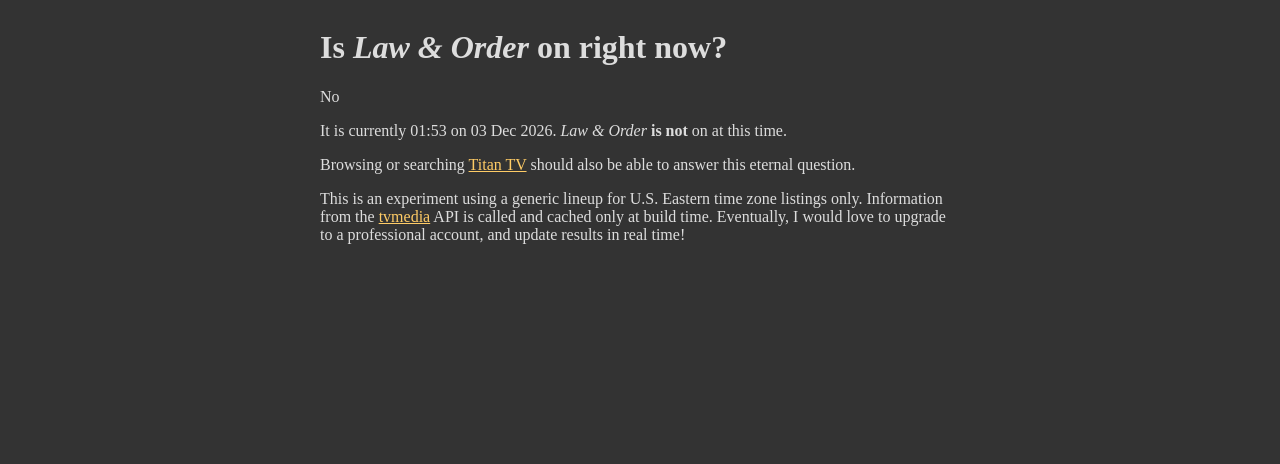
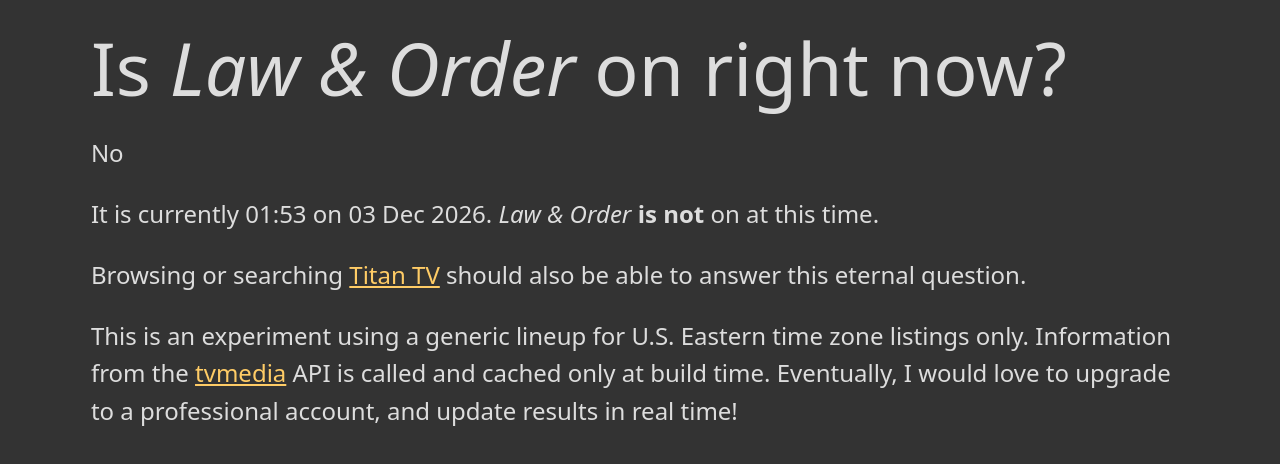
Before and after one commit to reedcodes/law-order, an Eleventy site: page source/index.njk in a window 1280 px wide. Built offline with nearby package versions, Linux system fonts and the light colour scheme; Eleventy itself is replaced by a stand-in of ours; files that its build step writes are made by us from their sources; no server answers.

Commit message:
update styles

```diff
--- a/source/_sass/style.scss
+++ b/source/_sass/style.scss
@@ -1,16 +1,28 @@
+@use 'sass:math';
+
+
+
 body {
   display: grid;
   grid-template-columns:
     [page-start]
-      minmax( 0, 1fr )
+      minmax( 2rem, 1fr )
       [content-start]
-        min( min( 100vw, 100% ), 80ch )
+        min( min( calc( 100vw - 4rem ), calc( 100% - 4rem ) ), 80ch )
       [content-end]
-      minmax( 0, 1fr )
+      minmax( 2rem, 1fr )
     [page-end];
+
+  margin: 0;
+  padding: 0;
 
   background: #333;
   color: #ddd;
+
+  font-size: clamp( 1rem, ( 1rem + 2vw ), 1.5rem );
+  line-height: calc( 2.5px + 2.5ex + 2.5px );
+  font-family: system-ui, sans-serif;
+  text-rendering: optimizeSpeed;
 }
 
 main {
@@ -30,3 +42,56 @@ a {
     outline-offset: 0.2em;
   }
 }
+
+
+
+/*
+ * Headings.
+ * Setting fluid type scale.
+ */
+
+:is(
+  h1, h2, h3, h4, h5, h6,
+  .h1, .h2, .h3, .h4, .h5, .h6
+) {
+
+  margin-bottom: 0.65em;
+  font-weight: 500;
+  overflow-wrap: break-word;
+  hyphens: auto;
+}
+
+// Major third ratio.
+$type-scale: 1.25;
+
+// Base size ~20px, assuming 16px default browser size.
+$base-size: 1.5rem;
+
+// Heading levels.
+$headings: 5, 4, 3, 2, 1;
+$heading-size: $base-size;
+
+@each $heading in $headings {
+  // Apply the heading size for this level based on ratio.
+  $heading-size: $heading-size * $type-scale;
+
+  h#{ $heading }, .h#{ $heading } {
+    // Have the heading size as the default, backup.
+    font-size: $heading-size;
+
+    // First, remove the unit to get just a number.
+    $heading-unitless: math.div( $heading-size, ( $heading-size * 0 + 1 ) );
+
+    // Calculate the minimum font size allowed.
+    $heading-min: $heading-unitless - ( 0.33 * $heading-unitless );
+
+    // Calculate the responsive font size.
+    $heading-responsive: ( $heading-unitless - $heading-min ) + 4vw;
+
+    font-size: clamp(
+      #{ $heading-min }rem,
+      #{ $heading-responsive } + 1rem,
+      #{ $heading-size }
+    );
+  }
+}
--- a/source/index.njk
+++ b/source/index.njk
@@ -17,6 +17,7 @@ layout: base.njk
     {%- else -%}
       {%- set upcoming_episodes = upcoming_episodes + episode -%}
     {%- endif -%}
+
   {%- endif -%}
 {%- endfor -%}
 
```
